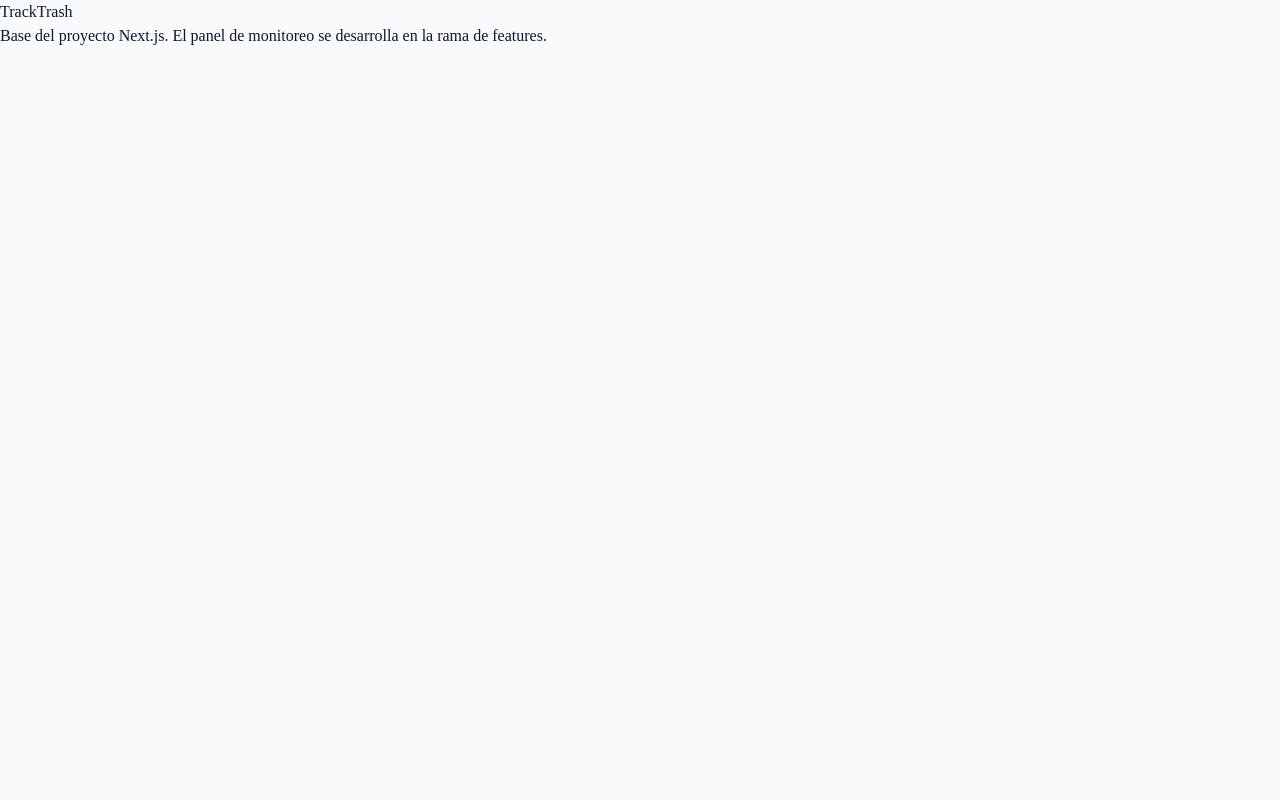
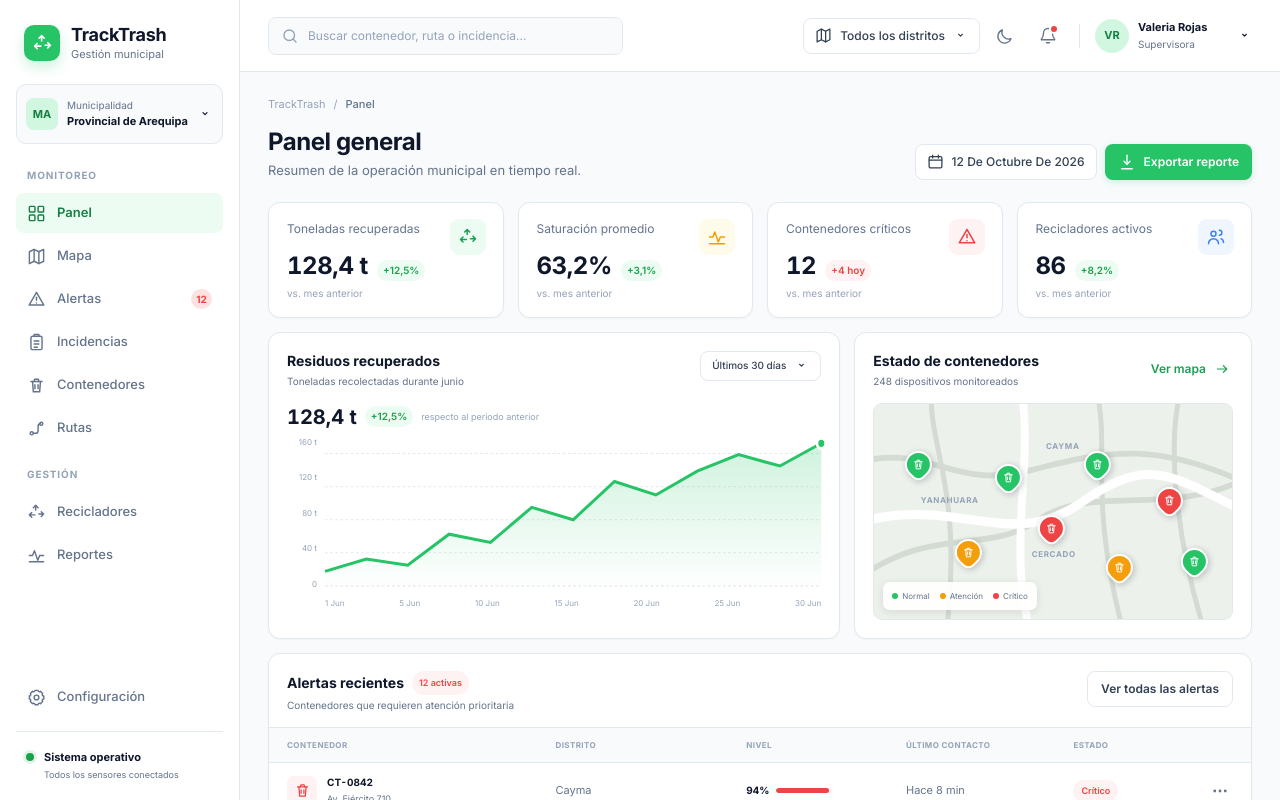
Before and after one commit to Anderbstz/TrackTrash-web, a Next.js app: page / in a window 1280 px wide. Shown: the top 800 px of the page. Built offline with nearby package versions, Linux system fonts and the light colour scheme.

Commit message:
feat(dashboard): assemble dashboard view and wire navigation
DashboardView composes the shell and widgets, wired to the navigation model and mock data; page renders it and layout loads the Inter font.

```diff
--- a/src/app/layout.tsx
+++ b/src/app/layout.tsx
@@ -1,16 +1,20 @@
 import type { Metadata } from "next";
+import { Inter } from "next/font/google";
 import "./globals.css";
+
+const inter = Inter({
+  variable: "--font-inter",
+  subsets: ["latin"],
+});
 
 export const metadata: Metadata = {
   title: "TrackTrash",
-  description: "Plataforma de gestión de residuos.",
+  description: "Panel de monitoreo municipal de residuos sólidos.",
 };
 
-export default function RootLayout({
-  children,
-}: Readonly<{ children: React.ReactNode }>) {
+export default function RootLayout({ children }: LayoutProps<"/">) {
   return (
-    <html lang="es-PE">
+    <html lang="es-PE" className={inter.variable}>
       <body>{children}</body>
     </html>
   );
--- a/src/app/page.tsx
+++ b/src/app/page.tsx
@@ -1,8 +1,5 @@
+import { DashboardView } from "@/components/dashboard/DashboardView";
+
 export default function Page() {
-  return (
-    <main>
-      <h1>TrackTrash</h1>
-      <p>Base del proyecto Next.js. El panel de monitoreo se desarrolla en la rama de features.</p>
-    </main>
-  );
+  return <DashboardView />;
 }
--- /dev/null
+++ b/src/components/dashboard/DashboardView.tsx
@@ -0,0 +1,58 @@
+"use client";
+
+import { useState, useSyncExternalStore } from "react";
+import { Button } from "@/components/ui/Button";
+import { Icon } from "@/components/Icon";
+import { Sidebar } from "@/components/dashboard/Sidebar";
+import { Topbar } from "@/components/dashboard/Topbar";
+import { KpiCard } from "@/components/dashboard/KpiCard";
+import { TrendChart } from "@/components/dashboard/TrendChart";
+import { MiniMap } from "@/components/dashboard/MiniMap";
+import { AlertsTable } from "@/components/dashboard/AlertsTable";
+import { alerts, kpis } from "@/lib/mock-data";
+
+const emptySubscribe = () => () => {};
+const getToday = () => new Intl.DateTimeFormat("es-PE", { day: "numeric", month: "long", year: "numeric" }).format(new Date());
+const getTodayServer = () => "";
+
+export function DashboardView() {
+  const [dark, setDark] = useState(false);
+  const [active, setActive] = useState("Panel");
+  const [notifications, setNotifications] = useState(false);
+  const today = useSyncExternalStore(emptySubscribe, getToday, getTodayServer);
+
+  return <div className={dark ? "app dark" : "app"}>
+    <Sidebar active={active} onSelect={setActive} />
+
+    <main className="main">
+      <Topbar dark={dark} onToggleDark={() => setDark(!dark)} notifications={notifications} onToggleNotifications={() => setNotifications(!notifications)} />
+
+      <div className="content">
+        <div className="crumbs"><span>TrackTrash</span><b>/</b><strong>{active}</strong></div>
+        <div className="page-head">
+          <div><div className="page-title">{active === "Panel" ? "Panel general" : active}</div><div className="page-subtitle">{active === "Panel" ? "Resumen de la operación municipal en tiempo real." : "Vista operativa del módulo municipal."}</div></div>
+          <div className="head-actions"><div className="date-pill"><Icon name="calendar" size={17} /><span>{today}</span></div><Button variant="primary" icon="download">Exportar reporte</Button></div>
+        </div>
+
+        <div className="kpi-grid">
+          {kpis.map(kpi => <KpiCard key={kpi.label} label={kpi.label} value={kpi.value} change={kpi.change} icon={kpi.icon} tone={kpi.tone} />)}
+        </div>
+
+        <div className="overview-grid">
+          <section className="card trend-card">
+            <div className="card-head"><div><div className="card-title">Residuos recuperados</div><div className="card-subtitle">Toneladas recolectadas durante junio</div></div><div className="metric-select"><span>Últimos 30 días</span><Icon name="chevron" size={15} /></div></div>
+            <div className="trend-summary"><strong>128,4 t</strong><span>+12,5%</span><small>respecto al periodo anterior</small></div>
+            <TrendChart />
+          </section>
+          <section className="card map-card">
+            <div className="card-head"><div><div className="card-title">Estado de contenedores</div><div className="card-subtitle">248 dispositivos monitoreados</div></div><Button variant="ghost" onClick={() => setActive("Mapa")}>Ver mapa <Icon name="arrow" size={16} /></Button></div>
+            <MiniMap />
+          </section>
+        </div>
+
+        <AlertsTable alerts={alerts} onViewAll={() => setActive("Alertas")} />
+        <div className="footer-note">Datos actualizados hace 2 minutos · Monitoreo IoT activo</div>
+      </div>
+    </main>
+  </div>;
+}
--- /dev/null
+++ b/src/lib/mock-data.ts
@@ -0,0 +1,33 @@
+import type { IconName } from "@/components/Icon";
+
+export type AlertState = "critical" | "warning";
+
+export type Alert = {
+  id: string;
+  place: string;
+  district: string;
+  level: number;
+  time: string;
+  state: AlertState;
+};
+
+export const alerts: Alert[] = [
+  { id: "CT-0842", place: "Av. Ejército 710", district: "Cayma", level: 94, time: "Hace 8 min", state: "critical" },
+  { id: "CT-0197", place: "Mercado San Camilo", district: "Cercado", level: 88, time: "Hace 24 min", state: "critical" },
+  { id: "CT-0631", place: "Av. Dolores 141", district: "J. L. Bustamante", level: 79, time: "Hace 41 min", state: "warning" },
+];
+
+export type Kpi = {
+  label: string;
+  value: string;
+  change: string;
+  icon: IconName;
+  tone: string;
+};
+
+export const kpis: Kpi[] = [
+  { label: "Toneladas recuperadas", value: "128,4 t", change: "+12,5%", icon: "recycle", tone: "green" },
+  { label: "Saturación promedio", value: "63,2%", change: "+3,1%", icon: "activity", tone: "amber" },
+  { label: "Contenedores críticos", value: "12", change: "+4 hoy", icon: "alert", tone: "red" },
+  { label: "Recicladores activos", value: "86", change: "+8,2%", icon: "users", tone: "blue" },
+];
--- /dev/null
+++ b/src/lib/navigation.ts
@@ -0,0 +1,6 @@
+import type { IconName } from "@/components/Icon";
+
+export const nav = [
+  ["Panel", "panel"], ["Mapa", "map"], ["Alertas", "alert"], ["Incidencias", "clipboard"],
+  ["Contenedores", "bin"], ["Rutas", "route"], ["Recicladores", "recycle"], ["Reportes", "activity"],
+] as [string, IconName][];
```
